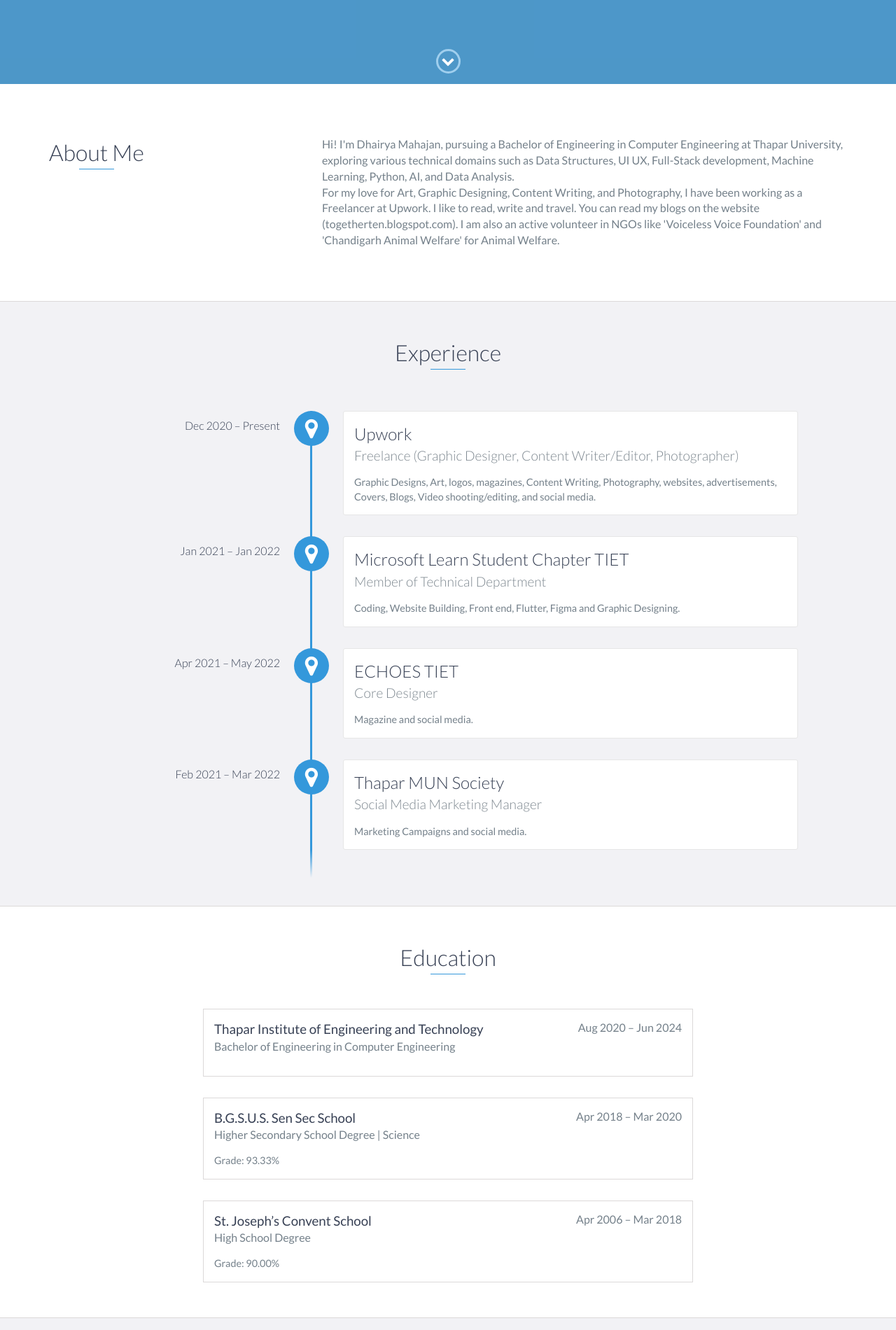
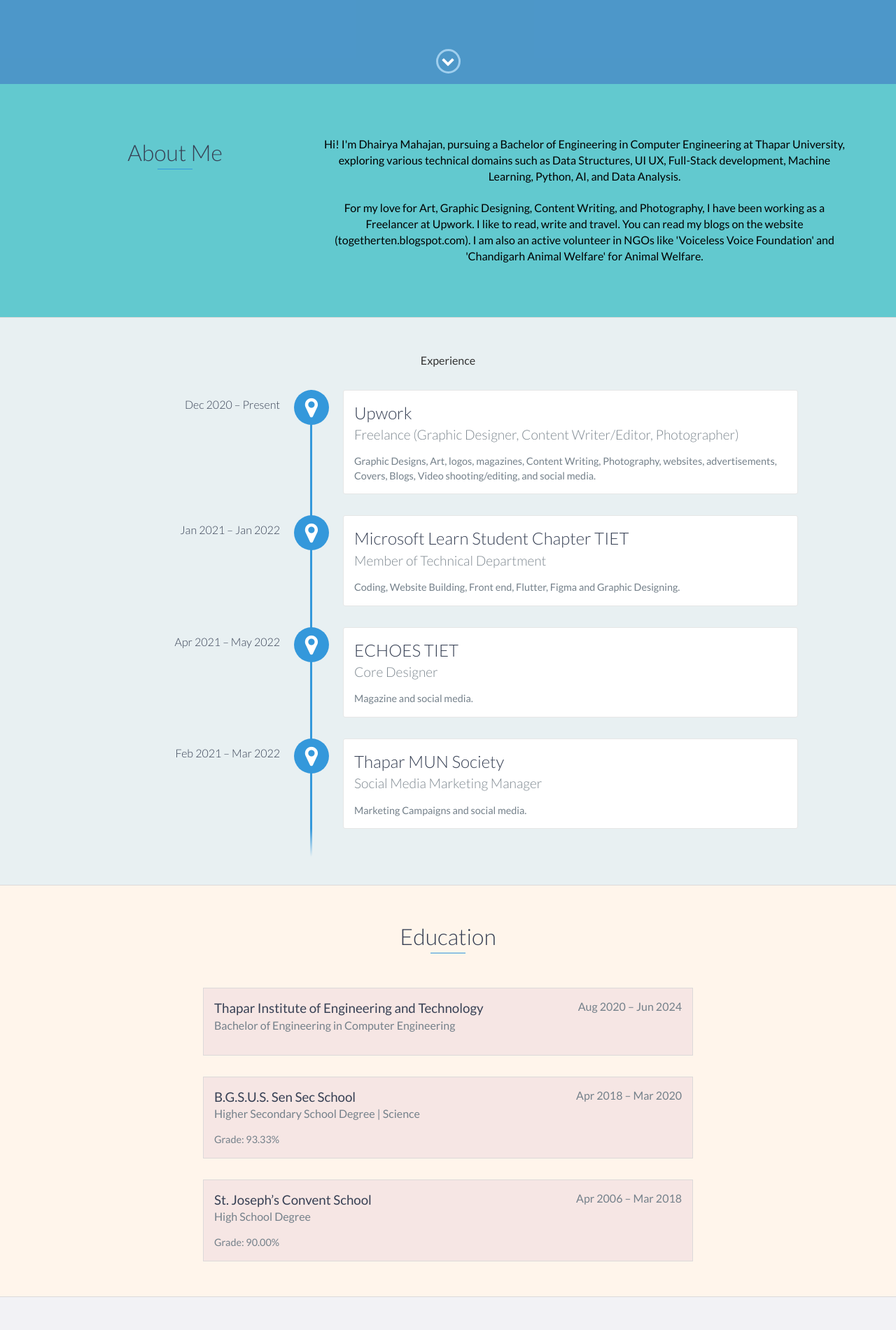
Before and after one commit to dhairyamahajann/Personaol-Portfolio-Website, a plain HTML site: page my project/index.html in a window 1280 px wide. Shown: the part 680-2580 px from the top of the page at 70% size. Drawn offline with nearby package versions, Linux system fonts and the light colour scheme; files whose address does not match are found by name.

Commit message:
Update index.html

```diff
--- a/my project/index.html
+++ b/my project/index.html
@@ -49,8 +49,8 @@
     <div id="lead">
         <div id="lead-content">
             <h1>Dhairya Mahajan</h1>
-            <h2>stay calm</h2>
-            <a href="https://drive.google.com/file/d/1XUnMpoNdtriJW7PQRscGU5osCktEc28c/view?usp=sharing" target="_blank" btn-rounded-white">Download Resume</a>
+            <h2>"stay calm"</h2>
+            <a href="https://drive.google.com/file/d/1XUnMpoNdtriJW7PQRscGU5osCktEc28c/view?usp=sharing" target="_blank" class="btn-rounded-white">Download Resume</a>
         </div>
         <!-- End #lead-content -->
 
@@ -65,15 +65,16 @@
     </div>
     <!-- End #lead -->
 
-    <div id="about">
+    <div id="about" style="background-color: #62C9CF; text-align: center;">
         <div class="container">
             <div class="row">
                 <div class="col-md-4">
                     <h2 class="heading">About Me</h2>
                 </div>
                 <div class="col-md-8">
-                    <p>
+                    <p style="color: black;">
                         Hi! I'm Dhairya Mahajan, pursuing a Bachelor of Engineering in Computer Engineering at Thapar University, exploring various technical domains such as Data Structures, UI UX, Full-Stack development, Machine Learning, Python, AI, and Data Analysis. <br>
+                        <br>
 
                         For my love for Art, Graphic Designing, Content Writing, and Photography, I have been working as a Freelancer at Upwork. I like to read, write and travel. You can read my blogs on the website (togetherten.blogspot.com). I am also an active volunteer in NGOs like 'Voiceless Voice Foundation' and 'Chandigarh Animal Welfare' for Animal Welfare.
                     </p>
@@ -83,7 +84,7 @@
     </div>
     <!-- End #about -->
 
-    <div id="experience" class="background-alt">
+    <div id="experience" class="background-alt" style="background-color: #e8F0F2; >
         <h2 class="heading">Experience</h2>
         <div id="experience-timeline">
             <div data-date="Dec 2020 – Present">
@@ -122,16 +123,16 @@
 
     <!-- End #experience -->
 
-    <div id="education">
+    <div id="education" style="background-color: #FFF5EB;">
         <h2 class="heading">Education</h2>
-        <div class="education-block">
+        <div class="education-block" style="background-color: #F6E6E4;">
             <h3>Thapar Institute of Engineering and Technology</h3>
             <span class="education-date">Aug 2020 – Jun 2024</span>
             <h4>Bachelor of Engineering in Computer Engineering</h4>
         </div>
         <!-- End .education-block -->
 
-        <div class="education-block">
+        <div class="education-block" style="background-color: #F6E6E4;">
             <h3>B.G.S.U.S. Sen Sec School</h3>
             <span class="education-date">Apr 2018 – Mar 2020</span>
             <h4>Higher Secondary School Degree | Science</h4>
@@ -141,7 +142,7 @@
         </div>
         <!-- End .education-block -->
 
-        <div class="education-block">
+        <div class="education-block" style="background-color: #F6E6E4;">
             <h3>St. Joseph’s Convent School</h3>
             <span class="education-date">Apr 2006 – Mar 2018</span>
             <h4>High School Degree</h4>
@@ -199,7 +200,7 @@
                         <p>
                             Created a responsive Personal Portfolio Website. Tools used are HTML, CSS, JavaScript, VS Code.
                         </p>
-                        <a href="#">View Project</a>
+                        <a href="https://github.com/dhairyamahajann/Personaol-Portfolio-Website.git">View Project</a>
                     </div>
                     <!-- End .project-info -->
 
@@ -210,7 +211,7 @@
     </div>
     <!-- End #projects -->
 
-    <div id="skills">
+    <div id="skills"  style="background-color: #CCF2F4;">
         <h2 class="heading">Skills</h2>
         <ul>
             <li>Python</li>
```
